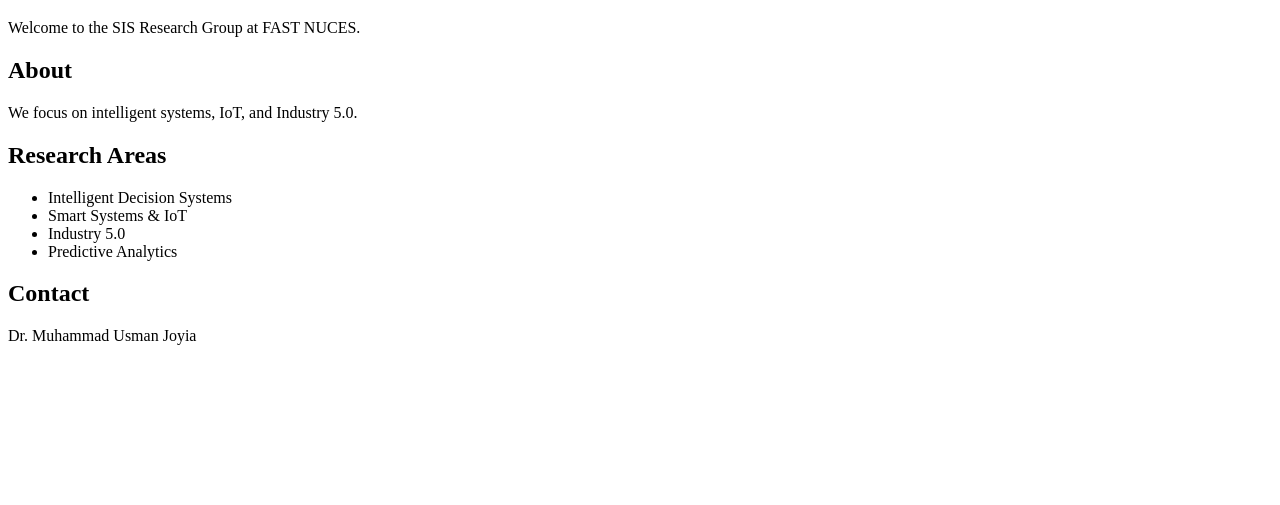
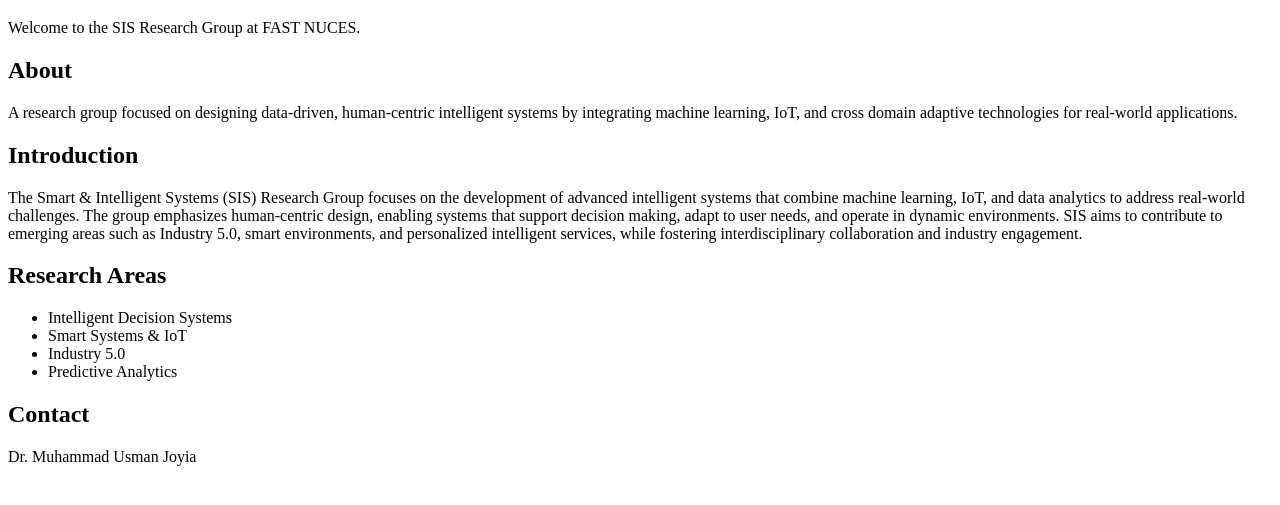
Before and after one commit to usmanjoyia123/sis-fast, a plain HTML site: page index.html in a window 1280 px wide. Shown: the part 61-566 px from the top of the page. Drawn offline with Linux system fonts and the light colour scheme.

Commit message:
Enhance content for About and Introduction sections
Expanded the introduction and about sections to better describe the SIS Research Group's focus and contributions.

```diff
--- a/index.html
+++ b/index.html
@@ -6,9 +6,19 @@
 <body>
     <h1>Smart & Intelligent Systems (SIS)</h1>
     <p>Welcome to the SIS Research Group at FAST NUCES.</p>
+    <h2> About </h2>
+    <p>A research group focused on designing data-driven, human-centric intelligent systems by
+integrating machine learning, IoT, and cross domain adaptive technologies for real-world
+applications. </p>
 
-    <h2>About</h2>
-    <p>We focus on intelligent systems, IoT, and Industry 5.0.</p>
+    <h2>Introduction</h2>
+    <p>The Smart & Intelligent Systems (SIS) Research Group focuses on the development of advanced
+intelligent systems that combine machine learning, IoT, and data analytics to address real-world
+challenges. The group emphasizes human-centric design, enabling systems that support decision
+making, adapt to user needs, and operate in dynamic environments.
+SIS aims to contribute to emerging areas such as Industry 5.0, smart environments, and
+personalized intelligent services, while fostering interdisciplinary collaboration and industry
+engagement.</p>
 
     <h2>Research Areas</h2>
     <ul>
```
